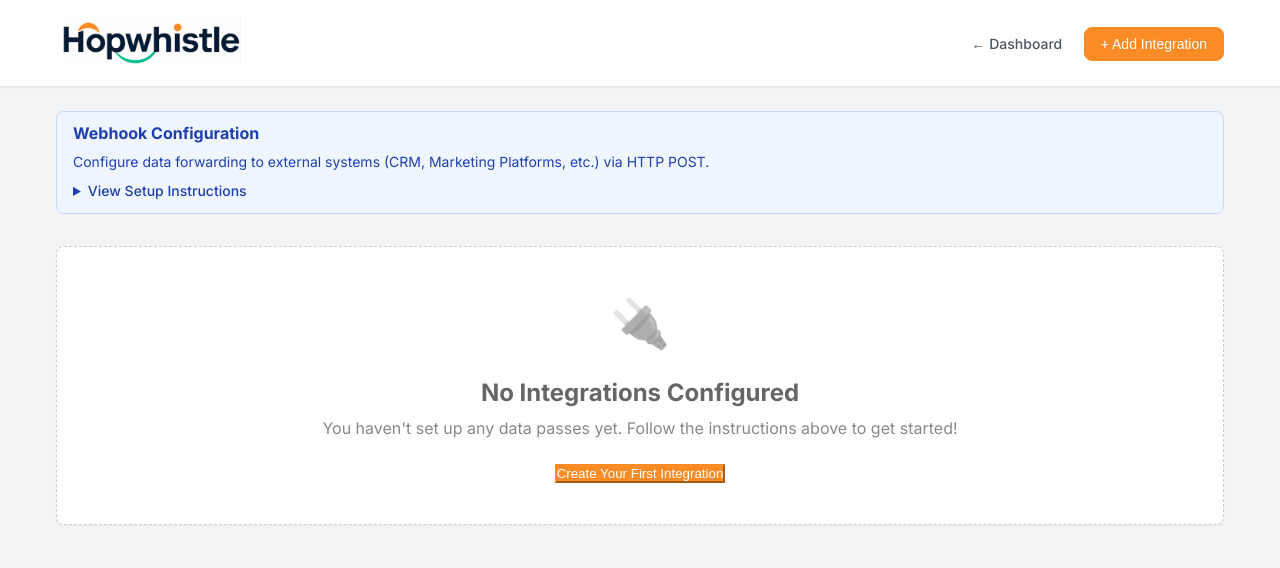
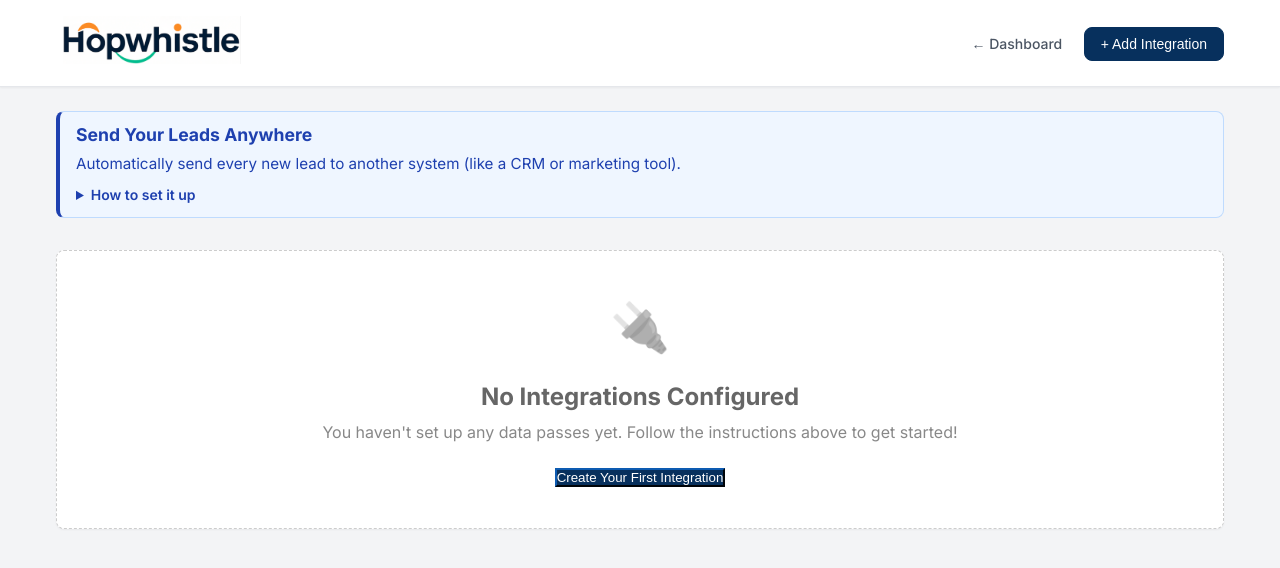
Before and after one commit to bbarnes4318/medicare-arron, a Flask app: page /integrations in a window 1280 px wide. Shown: the top 568 px of the page. Run offline with Flask 3, Linux system fonts and the light colour scheme; the visitor is signed in with stand-in values (Sample User, id 1); data that the repository does not hold is empty; some libraries are stand-ins or nearby versions.

Commit message:
Design corrections: Navy buttons, reordered form fields, simplified integrations page

```diff
--- a/static/css/modern.css
+++ b/static/css/modern.css
@@ -110,13 +110,13 @@ a:hover { color: var(--primary-orange-dark); }
 }
 
 .btn-primary {
-  background-color: var(--primary-orange);
+  background-color: var(--primary-navy);
   color: white;
-  border-color: var(--primary-orange);
+  border-color: var(--primary-navy);
 }
 .btn-primary:hover {
-  background-color: var(--primary-orange-dark);
-  border-color: var(--primary-orange-dark);
+  background-color: #052240; /* Darker navy */
+  border-color: #052240;
 }
 
 .btn-secondary {
@@ -242,21 +242,6 @@ a:hover { color: var(--primary-orange-dark); }
 }
 
 .action-title {
-  font-weight: 600;
-  color: var(--primary-navy);
-  font-size: 1rem;
-}
-
-.action-desc {
-  font-size: 0.875rem;
-  color: var(--text-secondary);
-  line-height: 1.5;
-}
-
-/* Stats Ribbon (Leads Page) */
-.stat-ribbon {
-  display: flex;
-  align-items: center;
   gap: var(--spacing-xl);
   background: white;
   border: 1px solid var(--border-color);
--- a/templates/integrations.html
+++ b/templates/integrations.html
@@ -142,19 +142,20 @@
         {% endwith %}
 
         <!-- Instructions Section -->
-        <div class="alert alert-info" style="margin-bottom: 2rem;">
-            <h4 style="margin-top: 0; color: #1e40af; font-size: 1rem;">Webhook Configuration</h4>
-            <p style="margin-bottom: 0.5rem; color: #1e40af;">
-                Configure data forwarding to external systems (CRM, Marketing Platforms, etc.) via HTTP POST.
+        <div class="alert alert-info" style="margin-bottom: 2rem; border-left: 4px solid #1e40af;">
+            <h4 style="margin-top: 0; color: #1e40af; font-size: 1.1rem;">Send Your Leads Anywhere</h4>
+            <p style="margin-bottom: 0.5rem; color: #1e40af; font-size: 0.95rem;">
+                Automatically send every new lead to another system (like a CRM or marketing tool).
             </p>
             <details>
-                <summary style="cursor: pointer; font-weight: 500; color: #1e40af;">View Setup Instructions</summary>
-                <div style="margin-top: 1rem; padding-left: 1rem; border-left: 2px solid #bfdbfe;">
-                    <ol style="margin: 0; padding-left: 1rem;">
-                        <li>Click <strong>+ Add Integration</strong>.</li>
-                        <li>Enter a name and the destination URL.</li>
-                        <li>Map your fields to match the destination system's requirements.</li>
-                        <li>Test and save.</li>
+                <summary style="cursor: pointer; font-weight: 600; color: #1e40af;">How to set it up</summary>
+                <div style="margin-top: 1rem; padding-left: 1rem;">
+                    <ol style="margin: 0; padding-left: 1rem; line-height: 1.6;">
+                        <li>Click the <strong>+ Add Integration</strong> button.</li>
+                        <li>Give it a name (like "My CRM").</li>
+                        <li>Paste the <strong>Destination URL</strong> where data should go.</li>
+                        <li>Match your fields to what the other system expects.</li>
+                        <li>Click <strong>Save</strong>.</li>
                     </ol>
                 </div>
             </details>
```
Also changed, not shown: templates/submit_form.html (+11 -11 lines).
